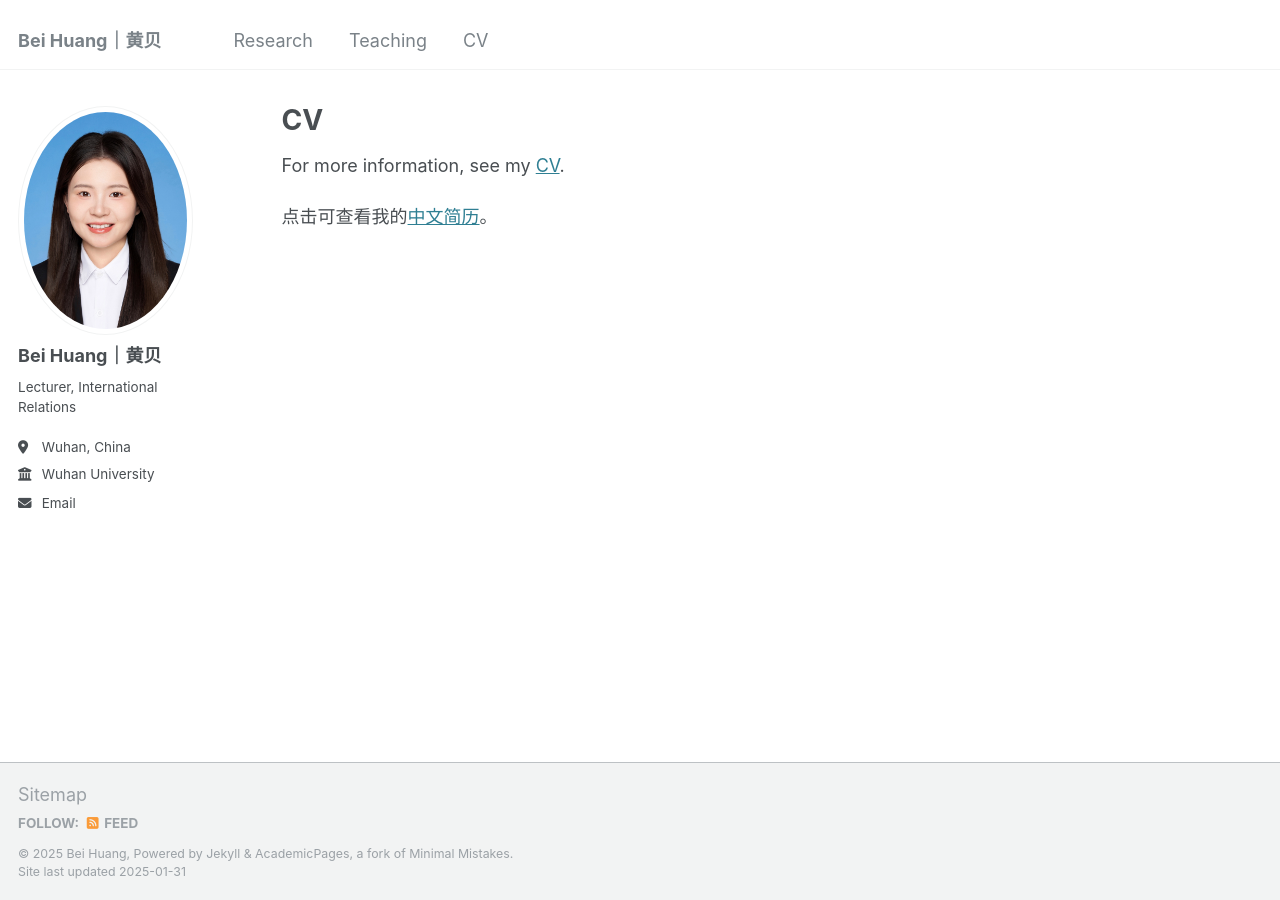
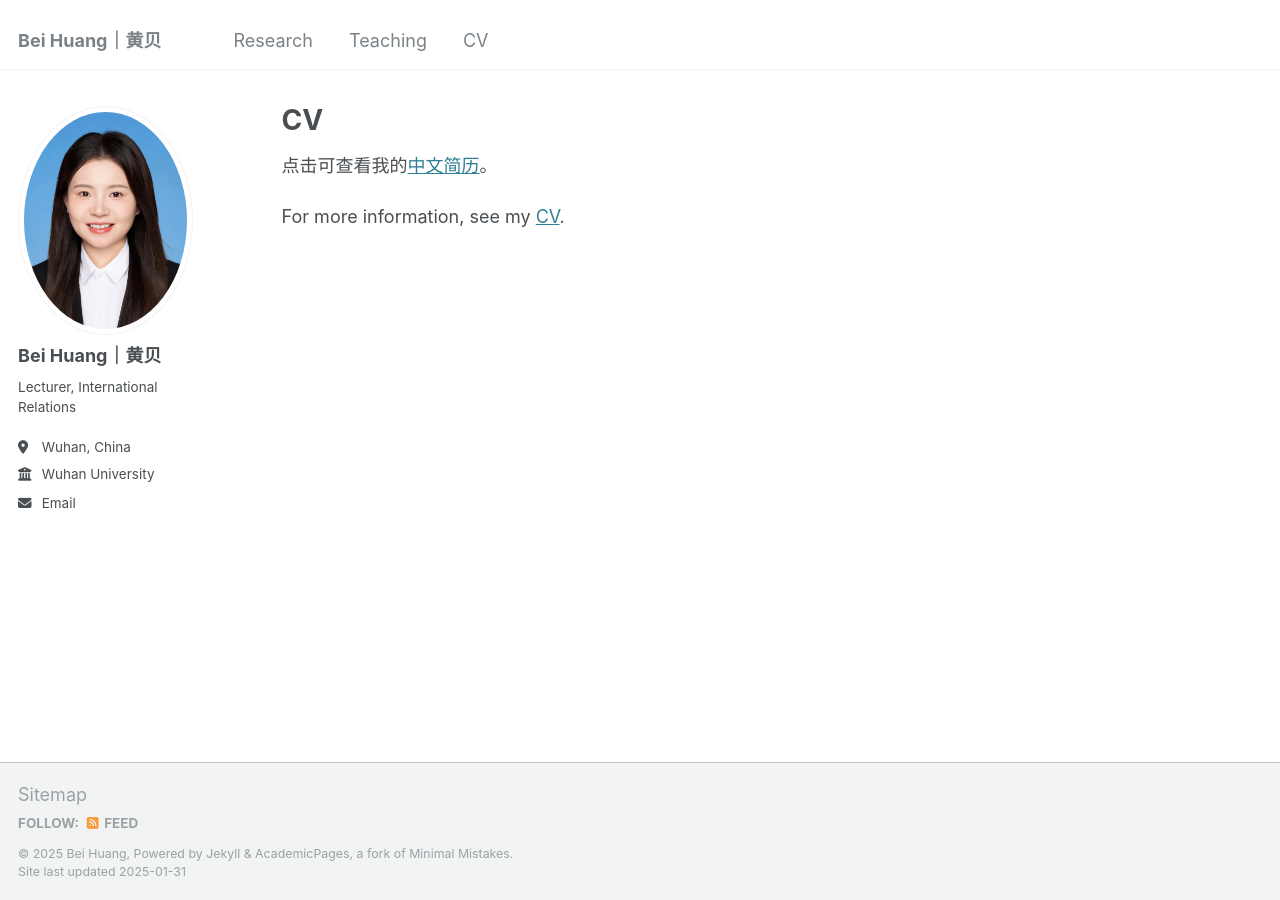
Before and after one commit to huangb5094/huangb5094.github.io, a Jekyll site: the page built from _pages/cv.md, in a window 1280 px wide. Built offline with Jekyll 4.4.1, drawn with Linux system fonts in a browser that asks for light colours.

Commit message:
Update cv.md

```diff
--- a/_pages/cv.md
+++ b/_pages/cv.md
@@ -9,7 +9,6 @@ redirect_from:
 
 {% include base_path %}
 
+点击可查看我的[中文简历](https://huangb5094.github.io/files/paper1.pdf)。
+
 For more information, see my [CV](https://huangb5094.github.io/files/paper1.pdf).
-
-
-点击可查看我的[中文简历](https://huangb5094.github.io/files/paper1.pdf)。
```
